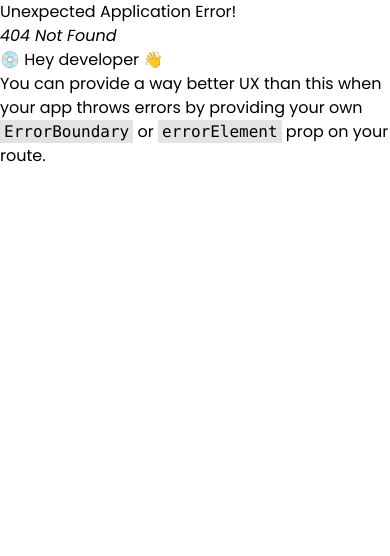
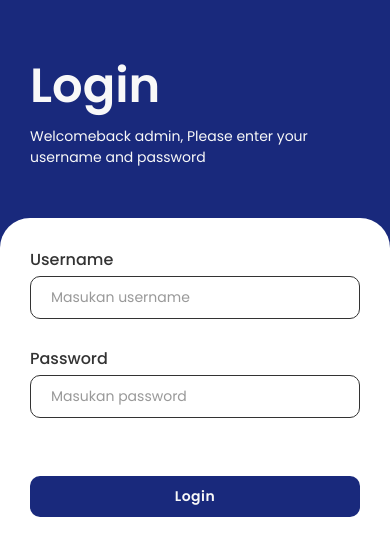
Before and after one commit to AIDILYOWIE/wifi-dashboard, a React (Vite) app: page /login in a window 390 px wide. Before the commit this address had no page. Shown: the top 556 px of the page. Built offline with nearby package versions, Linux system fonts and the light colour scheme; a web font is replaced by a local one.

Commit message:
:lipstick: :iphone: add ui login and responsive on page login

```diff
--- a/src/Components/Elements/Button.jsx
+++ b/src/Components/Elements/Button.jsx
@@ -195,10 +195,10 @@ export const ButtonV2 = React.memo(({ icon, to = "/", type, text }) => {
   );
 });
 
-export const NormalButton = React.memo(({ text, width = "w-full" }) => {
+export const NormalButton = React.memo(({ text, width = "w-full", textSize = '14px' }) => {
   return (
     <button
-      className={`${width} p-[10px] text-[14px] font-semibold rounded-[10px] cursor-pointer
+      className={`${width} p-[10px] text-[${textSize}] font-semibold rounded-[10px] cursor-pointer
              bg-primary text-background
              hover:bg-transparent hover:text-text transition-colors duration-300 tracking-[.5px]`}
     >
--- a/src/Components/Elements/Input.jsx
+++ b/src/Components/Elements/Input.jsx
@@ -293,10 +293,10 @@ export const DistrictInput = () => {
 };
 
 export const NormalInput = React.memo(
-  ({ label, placeholder, value, onChange }) => {
+  ({ label, placeholder, value, onChange, labelSize = '16px', placeholderSize = 'text-[10px]', labelStyle }) => {
     return (
-      <div className="w-full flex flex-col gap-[10px]">
-        <label htmlFor="" className="text-text text-[16px]">
+      <div className="w-full flex flex-col gap-[4px]">
+        <label htmlFor="" className={`${labelStyle} text-[${labelSize}] text-text`}>
           {label}
         </label>
         <input
@@ -304,8 +304,7 @@ export const NormalInput = React.memo(
           type="text"
           value={value ?? ""}
           placeholder={placeholder}
-          className="w-full focus:outline-none text-text border-2 border-text px-[20px] py-[10px] font-reguler text-[10px] rounded-[10px]
-      "
+          className={`w-full focus:outline-none text-text border-[1.5px] border-text px-[20px] py-[10px] font-reguler ${placeholderSize} rounded-[10px]`}
         />
       </div>
     );
--- /dev/null
+++ b/src/Pages/Login.jsx
@@ -0,0 +1,41 @@
+import { NormalButton } from "../Components/Elements/Button";
+import { NormalInput } from "../Components/Elements/Input";
+
+const Login = () => {
+  return (
+    <div className="w-full h-full min-[576px]:h-screen flex justify-center items-center">
+      <div className="min-[576px]:w-[394px] w-full flex flex-col min-[576px]:justify-center min-[576px]:gap-[54px] min-[576px]:p-[30px] min-[576px]:rounded-[20px] min-[576px]:shadow-default min-[576px]:border-[1px] min-[576px]:border-[#DDDDDD] min-[576px]:bg-text-second max-[576px]:bg-primary">
+        <div className="w-full flex flex-col max-[576px]:px-[30px] max-[576px]:py-[50px] jutify-center items-start gap-[4px]">
+          <p className="min-[576px]:text-[32px] text-[48px] font-semibold min-[576px]:text-primary text-background">
+            Login
+          </p>
+          <p className="min-[576px]:text-[12px] text-[14px] font-regular min-[576px]:text-text text-background">
+            Welcomeback admin, Please enter your username and password
+          </p>
+        </div>
+
+        <div className="w-full flex flex-col max-[576px]:gap-[58px] gap-[38px] max-[576px]:bg-text-second max-[576px]:rounded-tr-[30px] max-[576px]:rounded-tl-[30px] max-[576px]:p-[30px] max-[576px]:border-[#DDDDDD]">
+          <div className="w-full flex flex-col gap-[14px] max-[576px]:gap-[28px]">
+            <NormalInput
+              label="Username"
+              placeholder="Masukan username"
+              labelStyle="font-medium text-[16px]"
+              placeholderSize="text-[14px]"
+            />
+            <NormalInput
+              label="Password"
+              placeholder="Masukan password"
+              labelStyle="font-medium text-[16px]"
+              placeholderSize="text-[14px]"
+            />
+          </div>
+          <div className="w-full">
+            <NormalButton text="Login" textSize="14px" />
+          </div>
+        </div>
+      </div>
+    </div>
+  );
+};
+
+export default Login;
--- a/src/Pages/Pembayaran.jsx
+++ b/src/Pages/Pembayaran.jsx
@@ -3,7 +3,7 @@ import { Form } from "../Components/Layouts/Form";
 
 const Pembayaran = () => {
   return (
-    <div className="w-full h-full  flex justify-center items-center">
+    <div className="w-full h-full  flex justify-center items-start">
       <Form title={'PEMBAYARAN'} textButton={'tambah'}>
         <FormPembayaran/>
       </Form>
--- a/src/index.css
+++ b/src/index.css
@@ -5,6 +5,7 @@
   --color-other: #979797;
   --color-border: rgba(202, 202, 202, 50%);
   --color-text: #333333;
+  --color-text-second: #ffffff;
   --color-background: #F8F8F8;
   --color-other-text: #979797;
   --color-edit: #FFDC00;
@@ -13,8 +14,9 @@
   --color-delete-background: rgba(255, 0, 4, 20%);
   --color-success: #00FF19;
   --color-success-background: rgba(0, 255, 15, 18%);
-
   --breakpoint-tablet: 834px;
+  --shadow-default: 2px 2px 5px rgba(0, 0, 0, 25%);
+  --border-default: 1px solid #DDDDDD;
 }
 
 
```
Also changed, not shown: src/main.jsx (+6 -1 lines).
